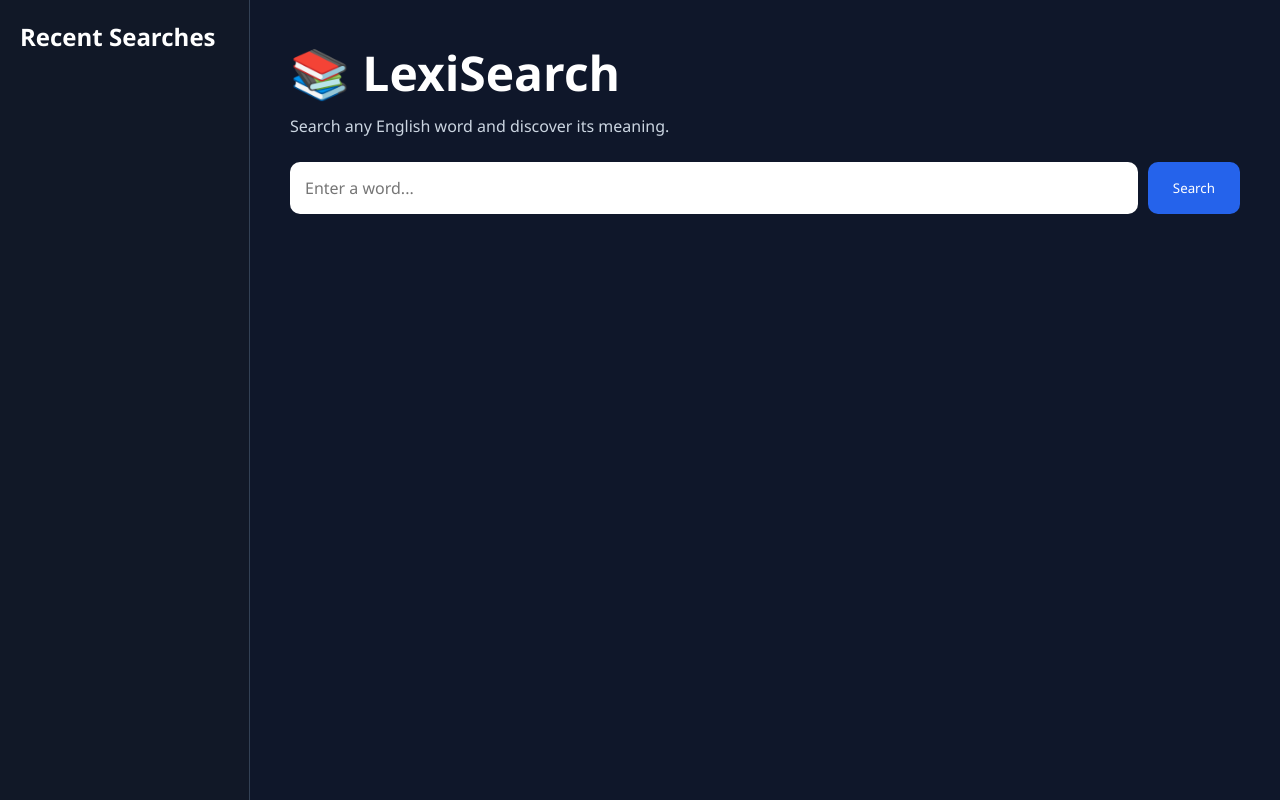
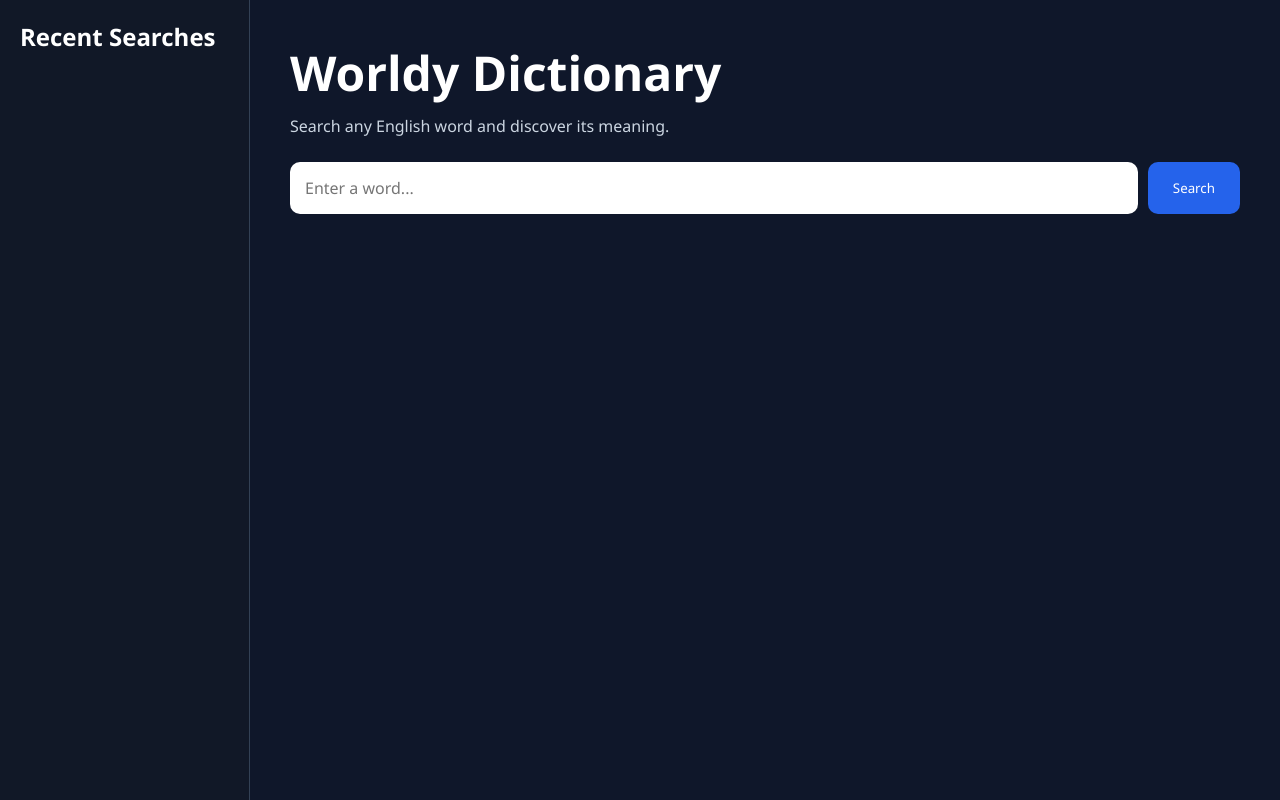
Before and after one commit to osmanabdi1-alt/summlab2, a plain HTML site: page index.html in a window 1280 px wide. Drawn offline with Linux system fonts and the light colour scheme.

Commit message:
edited name

```diff
--- a/index.html
+++ b/index.html
@@ -17,7 +17,8 @@
 
         <main class="main-content">
 
-            <h1>📚 LexiSearch</h1>
+            <h1>Worldy Dictionary
+            </h1>
             <p class="subtitle">
                 Search any English word and discover its meaning.
             </p>
```
Also changed, not shown: .refact/buddy/briefings/2026-07-19.json (added), .refact/buddy/chats/workflows/buddy_daily_digest.json (added), .refact/buddy/chats/workflows/buddy_docs_gardener.json (added), .refact/buddy/chats/workflows/buddy_refactor_hunter.json (added), .refact/buddy/chats/workflows/buddy_setup_coach.json (added), .refact/buddy/state.json, 2 other files.
